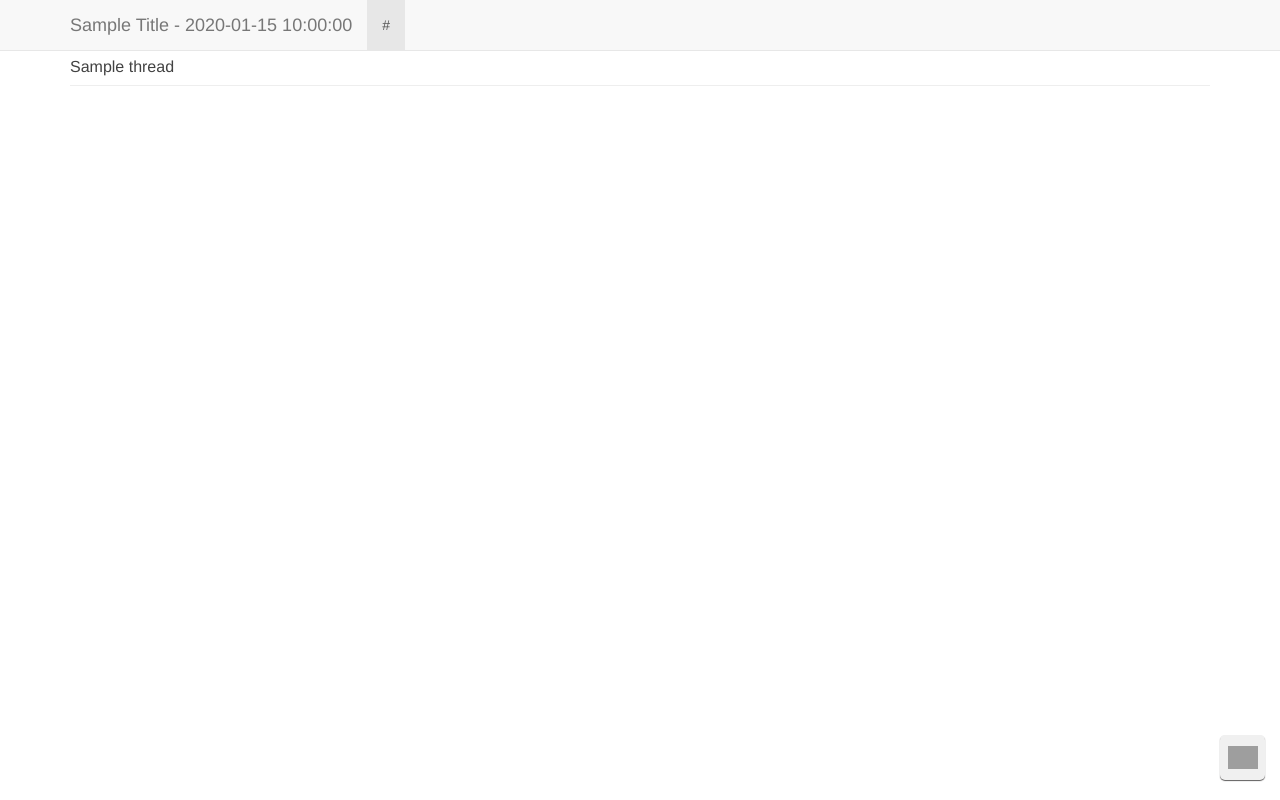
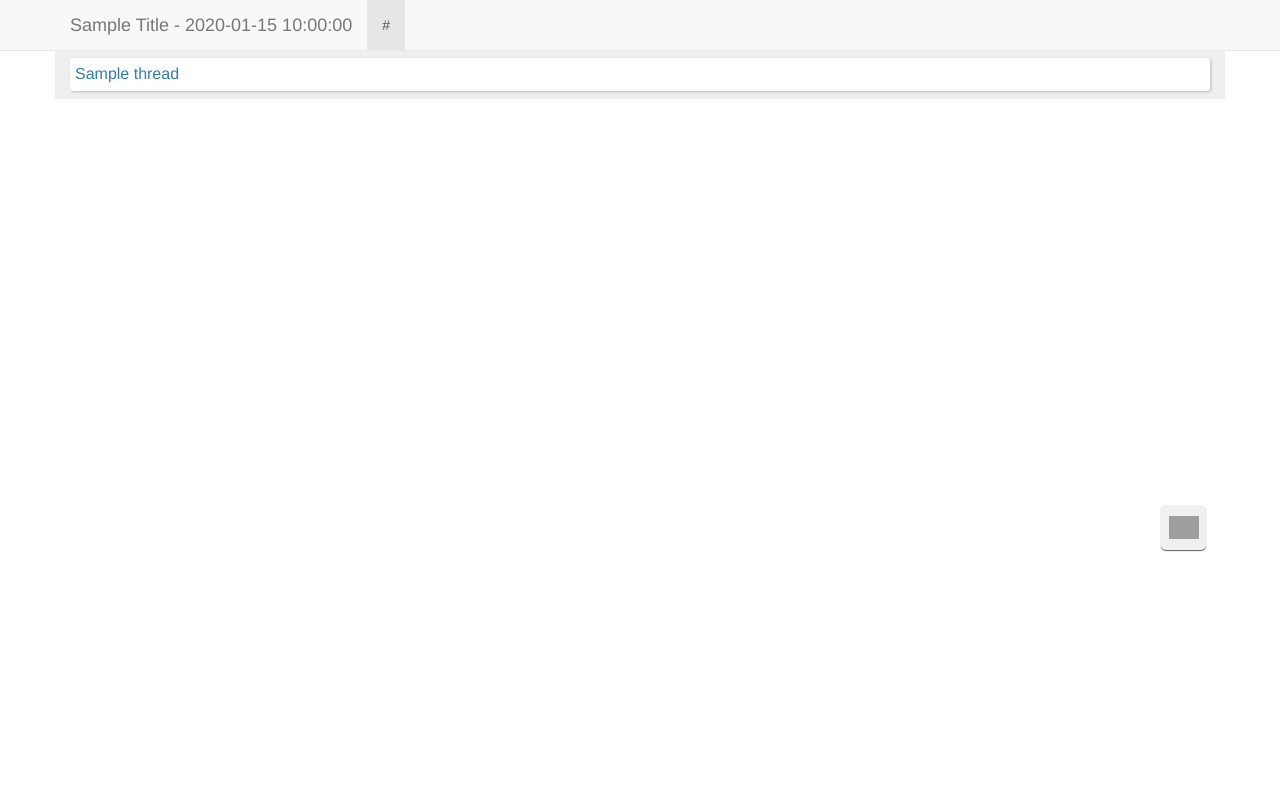
Before and after one commit to gtt116/tiebabot, a Python web app: template tiebabot/templates/base_v1.html in a window 1280 px wide. Run offline with Jinja, Linux system fonts and the light colour scheme; the template is opened without the code that fills it: most values are stand-ins (such as "Sample title", 1, 10 or a date in 2020); grey boxes are pictures that could not be loaded.

Commit message:
update template

```diff
--- a/tiebabot/templates/base_v1.html
+++ b/tiebabot/templates/base_v1.html
@@ -38,14 +38,12 @@
       </div>
     </nav>
 
-    <div class="container">
+    <div class="container background">
 
       {% for thread in threads %}
       <div class="tieba">
         <a target="" href="{{ thread.link }}">
-          <div class="row thread">
             {{ thread.title }}
-          </div><!-- row-->
         </a>
       </div>
       {% endfor %}
--- a/tiebabot/templates/css/app.css
+++ b/tiebabot/templates/css/app.css
@@ -2,13 +2,20 @@ body {
 	padding-top: 50px;
 }
 
-.thread {
-  color: #424242;
+.tieba{
+  margin: 8px 0;
   font-size: medium;
-  margin: 0px 0px 0px;
-  padding: 6px 0px;
-  border-bottom: 1px solid #eee;
+  padding: 5px 0px 5px 5px;
+  /* border: 1px solid #eee; */
+  background: #fff;
+  box-shadow: 1px 1px 3px #BBB;
+  border-radius: 3px;
 }
+
+.background {
+  background: #efefef;
+}
+
 
 .refresh {
   background: url("/img/refresh.png") no-repeat #F0F0F0;
@@ -18,14 +25,14 @@ body {
   width: 45px;
   display: block;
   position: fixed;
-  right: 5px;
-  bottom: 10px;
+  right: 5%;
+  bottom: 30%;
   margin: 10px;
   border-radius: 5px;
   z-index: 21;
   box-shadow: 0px 1px 1px #5F5E5E;
 }
 
-.refresh:hover, .refresh:active, .refresh:focus {
+.refresh:hover .refresh:active .refresh:focus {
   background-color: #f8f8f8;
 }
```
